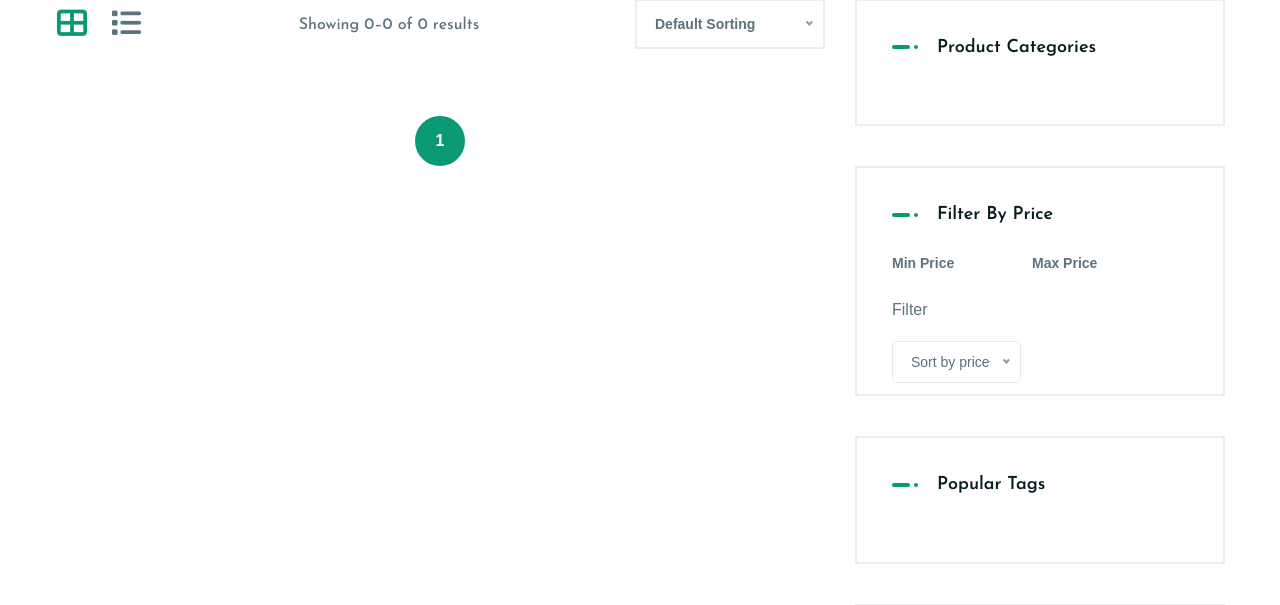
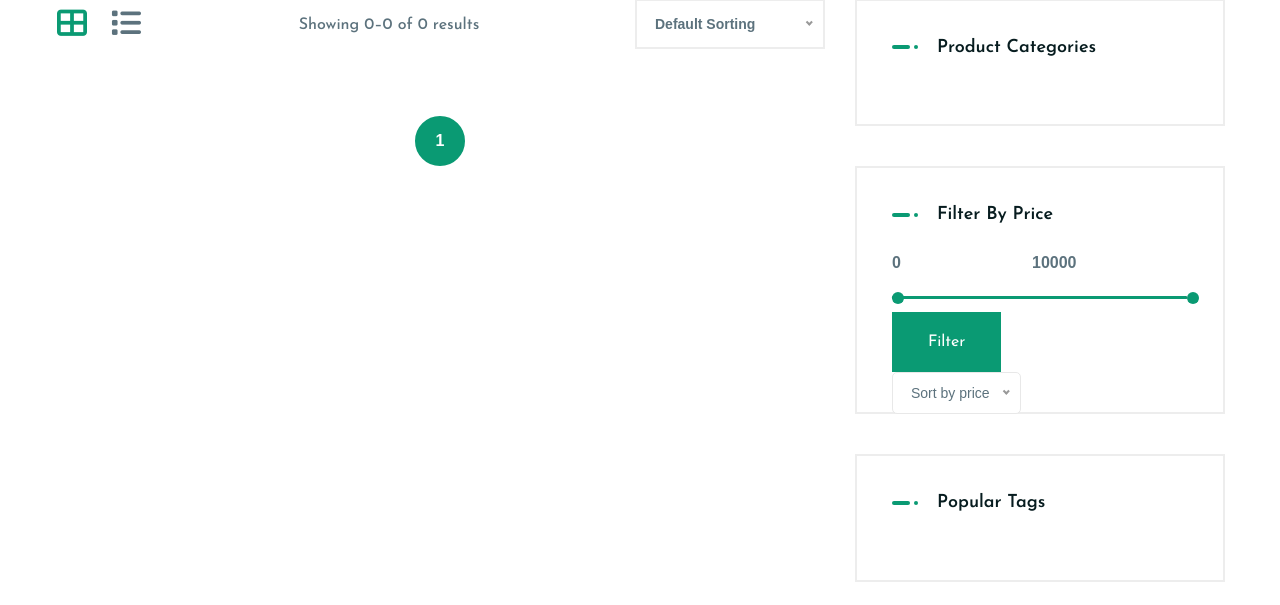
Before and after one commit to readywebsites/sh-microwhite, a Django app: page /shop/ in a window 1280 px wide. Shown: the part 716-1321 px from the top of the page. Run offline with Django 3.2, Linux system fonts and the light colour scheme; data that the repository does not hold is empty; some libraries are stand-ins or nearby versions; some web fonts are replaced.

Commit message:
idk price filter

```diff
--- a/templates/shop.html
+++ b/templates/shop.html
@@ -204,13 +204,15 @@
                         <!-- Price Filter Widget -->
                         <div class="widget ltn__price-filter-widget">
                             <h4 class="ltn__widget-title ltn__widget-title-border">Filter by price</h4>
+                            <form action="" method="GET">
                                 <div class="price_filter">
-                                <form action="" method="GET">
                                     <div class="price_slider_amount">
-                                        <input type="text" name="min_price" placeholder="Min Price" />
-                                        <input type="text" name="max_price" placeholder="Max Price" />
-                                        <input type="submit" value="Filter"/>
+                                        <input type="text" id="min_price" name="min_price" placeholder="Min Price" />
+                                        <input type="text" id="max_price" name="max_price" placeholder="Max Price" />
                                     </div>
+                                    <div class="slider-range"></div>
+                                </div>
+                                <button type="submit" class="btn theme-btn-1">Filter</button>
                             </form>
                             <div class="short-by text-center">
                                 <select class="nice-select" onchange="location = this.value;">
@@ -218,7 +220,6 @@
                                     <option value="?sort_by=price_low_to_high">Low to high</option>
                                     <option value="?sort_by=price_high_to_low">High to low</option>
                                 </select>
-                                </div>
                             </div>
                         </div>
                         <!-- Tagcloud Widget -->
@@ -279,3 +280,27 @@
     </div>
     <!-- CALL TO ACTION END -->
 {% endblock %}
+
+{% block scripts %}
+<script>
+$(function() {
+    var min_price_input = $("#min_price");
+    var max_price_input = $("#max_price");
+
+    $(".slider-range").slider({
+        range: true,
+        min: 0,
+        max: 10000, // Set a default max value
+        values: [min_price_input.val() || 0, max_price_input.val() || 10000],
+        slide: function(event, ui) {
+            min_price_input.val(ui.values[0]);
+            max_price_input.val(ui.values[1]);
+        }
+    });
+
+    // Set initial values
+    min_price_input.val($(".slider-range").slider("values", 0));
+    max_price_input.val($(".slider-range").slider("values", 1));
+});
+</script>
+{% endblock %}
```
Lines whose indentation alone changed are shown as unchanged.
